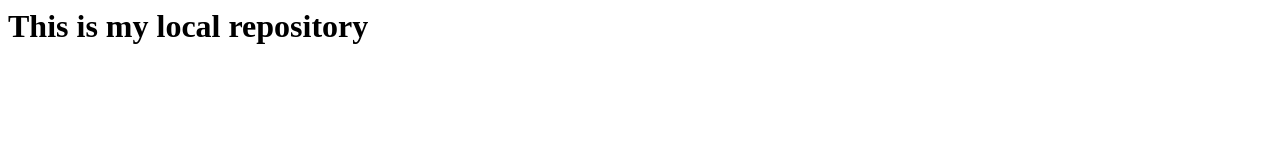
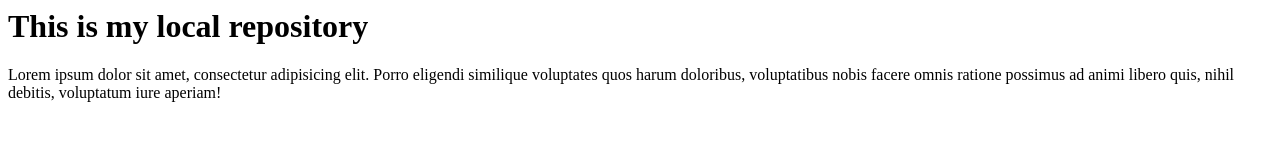
Before and after one commit to sambhajijamadar7/localrepo, a plain HTML site: page index.html in a window 1280 px wide. Drawn offline with Linux system fonts and the light colour scheme.

Commit message:
Add new paragraph

```diff
--- a/index.html
+++ b/index.html
@@ -1 +1,2 @@
 <h1>This is my local repository</h1>
+<p>Lorem ipsum dolor sit amet, consectetur adipisicing elit. Porro eligendi similique voluptates quos harum doloribus, voluptatibus nobis facere omnis ratione possimus ad animi libero quis, nihil debitis, voluptatum iure aperiam!</p>
```
